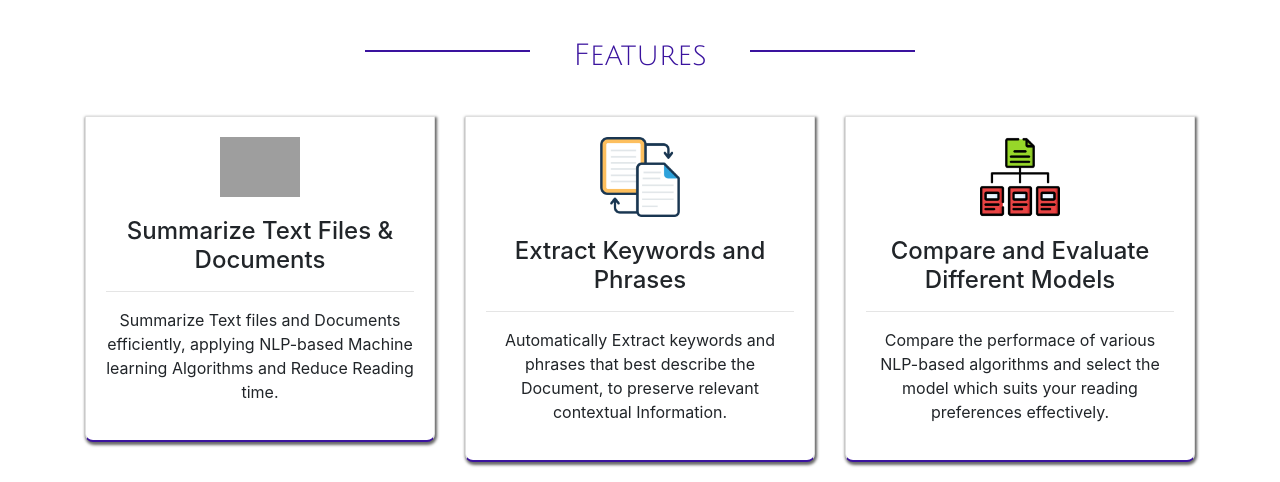
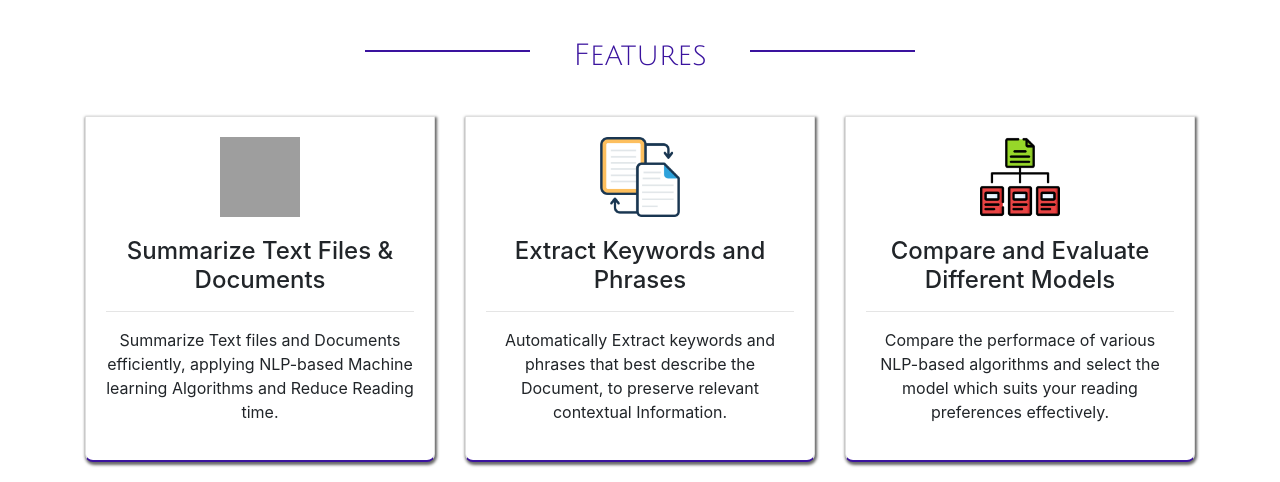
Before and after one commit to rexsimiloluwah/Abstrakkt, a Flask app: page / in a window 1280 px wide. Shown: the part 499-981 px from the top of the page. Run offline with Flask 2, Linux system fonts and the light colour scheme; some libraries are stand-ins or nearby versions; some web fonts are replaced; grey boxes are pictures that could not be loaded.

Commit message:
Update index.html

```diff
--- a/templates/index.html
+++ b/templates/index.html
@@ -123,7 +123,7 @@
                     <div class="col-md-4">
                     <div class="card features-card animated fadeInUp">
                     <div class="card-image" style="display: flex;justify-content: center; margin-top: 20px;">
-                        <img class="img-fluid" src="../../static/images/cutting.png" alt="alternative" width="80" height="80"></div>
+                        <img src="../../static/images/cutting.png" alt="alternative" width="80px" height="80px"></div>
                         <div class="card-body text-center">
                             <h4 class="card-title">Summarize Text Files & Documents </h4><hr>
                             <p>Summarize Text files and Documents efficiently, applying NLP-based Machine learning Algorithms and Reduce Reading time.</p>
@@ -135,7 +135,7 @@
                     <div class="col-md-4">
                     <div class="card features-card animated fadeInUp">
                     <div class="card-image" style="display: flex;justify-content: center; margin-top: 20px;">
-                        <img class="img-fluid" src="../../static/images/file.png" alt="alternative" width="80" height="80"></div>
+                        <img src="../../static/images/file.png" alt="alternative" width="80px" height="80px"></div>
                         <div class="card-body text-center">
                             <h4 class="card-title">Extract Keywords and Phrases</h4><hr>
                             <p>Automatically Extract keywords and phrases that best describe the Document, to preserve relevant contextual Information.</p>
@@ -147,7 +147,7 @@
                     <div class="col-md-4">
                     <div class="card features-card animated fadeInUp">
                         <div class="card-image" style="display: flex;justify-content: center; margin-top: 20px;">
-                        <img class="img-fluid" src="../../static/images/bar-chart.png" alt="alternative" width="80" height="80"></div>
+                        <img src="../../static/images/bar-chart.png" alt="alternative" width="80px" height="80px"></div>
                         <div class="card-body text-center">
                             <h4 class="card-title">Compare and Evaluate Different Models</h4><hr>
                             <p>Compare the performace of various NLP-based algorithms and select the model which suits your reading preferences effectively.</p>
```
